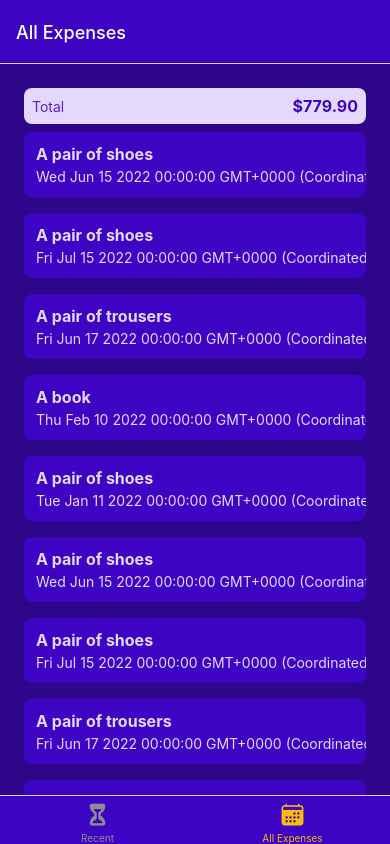
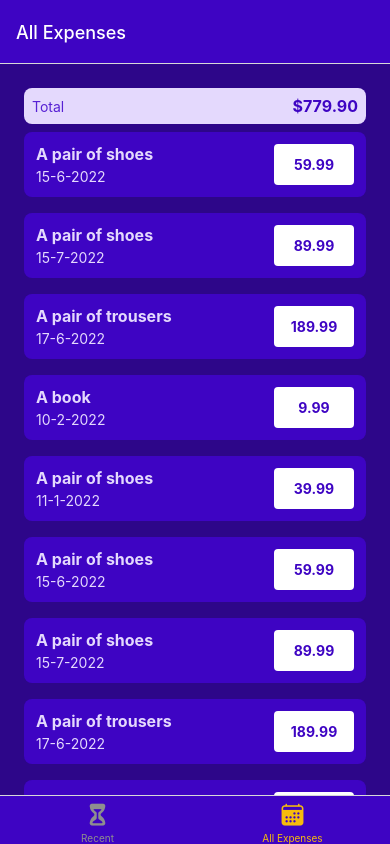
Before and after one commit to giannismanie/Expense_Tracker_App, a React Native app: screen /AllExpenses in a window 390 px wide. Built offline with nearby package versions, Linux system fonts and the light colour scheme.

Commit message:
Created util folder & getFormattedDate function

```diff
--- a/components/ExpensesOutput/ExpenseItem.js
+++ b/components/ExpensesOutput/ExpenseItem.js
@@ -1,5 +1,6 @@
 import { Pressable, StyleSheet, Text, View } from "react-native";
 import { GlobalStyles } from "../../constants/styles";
+import { getFormattedDate } from "../../util/date";
 
 function ExpenseItem({ description, date, amount }) {
   return (
@@ -7,10 +8,10 @@ function ExpenseItem({ description, date, amount }) {
       <View style={styles.expenseItem}>
         <View>
           <Text style={[styles.textBase, styles.description]}>{description}</Text>
-          <Text style={styles.textBase}>{date.toString()}</Text>
+          <Text style={styles.textBase}>{getFormattedDate(date)}</Text>
         </View>
         <View style={styles.amountContainer}>
-          <Text style={styles.amount}>{amount}</Text>
+          <Text style={styles.amount}>{amount.toFixed(2)}</Text>
         </View>
       </View>
     </Pressable>
@@ -43,7 +44,8 @@ const styles = StyleSheet.create({
     backgroundColor: 'white',
     justifyContent: 'center',
     alignItems: 'center',
-    borderRadius: 4
+    borderRadius: 4,
+    minWidth: 80
   },
   amount: {
     color: GlobalStyles.colors.primary500,
--- /dev/null
+++ b/util/date.js
@@ -0,0 +1,3 @@
+export function getFormattedDate(date) {
+  return `${date.getDate()}-${date.getMonth() + 1}-${date.getFullYear()}`;
+}
```
